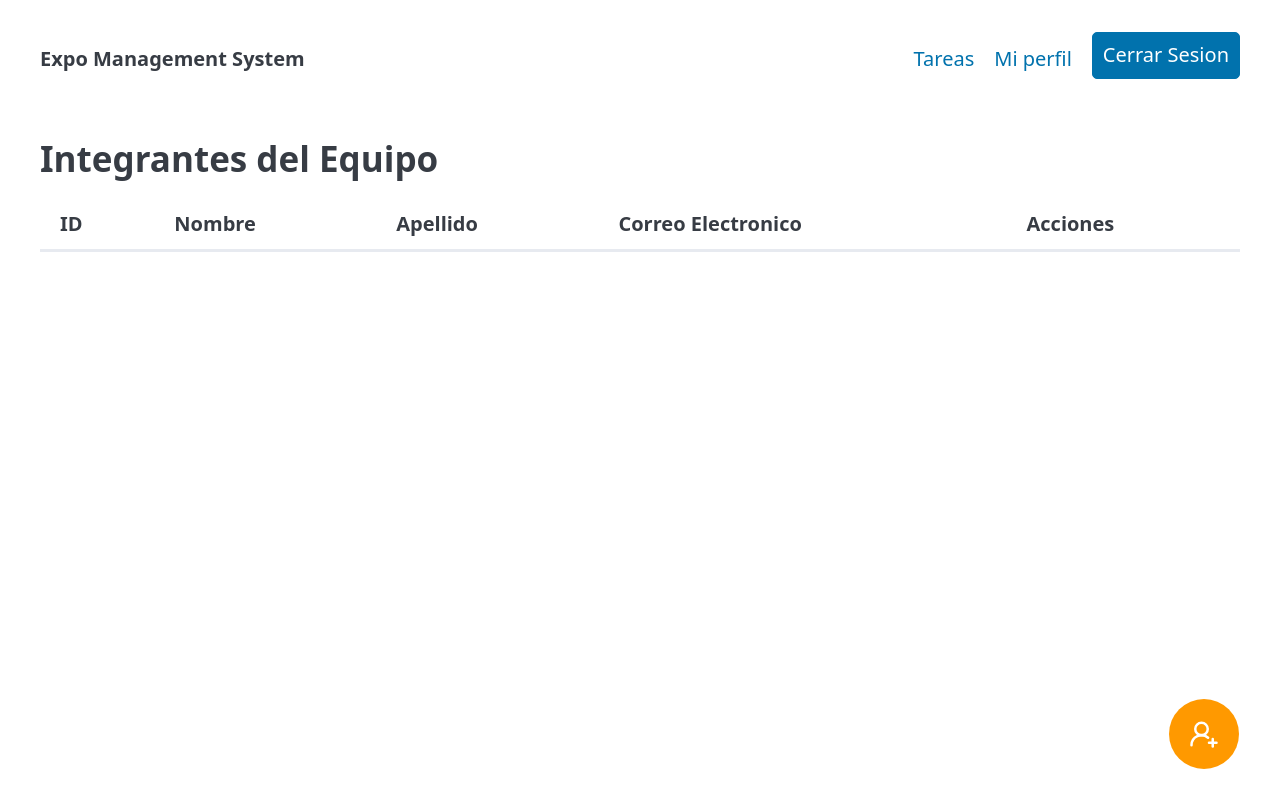
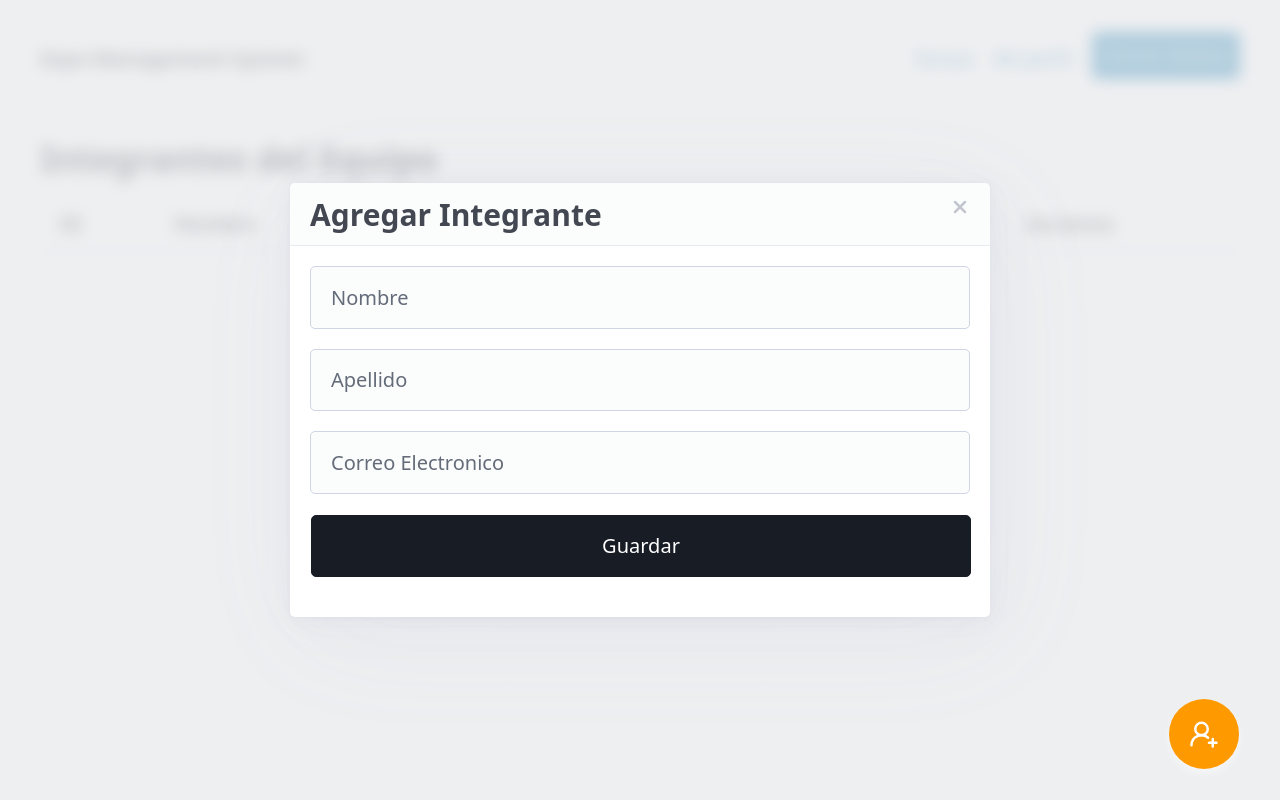
Before and after one commit to DioGiorno08/CrudWeb, a plain HTML site: page index.html in a window 1280 px wide. Drawn offline with nearby package versions, Linux system fonts and the light colour scheme; no server answers.

Commit message:
Cuadro de dialogo creado

```diff
--- a/index.html
+++ b/index.html
@@ -54,6 +54,24 @@
 
 
     </main>
+    <dialog id="mdAgregar" open="">
+        <article>
+            <header>
+            <a href="#" class="close" id="btnCerrar"></a>
+            <h3>Agregar Integrante</h3>
+        </header>
+            <form id="frmAgregar">
+                <input type="text" id="txtNombre" placeholder="Nombre" required>
+                <input type="text" id="txtApellido" placeholder="Apellido" required>
+                <input type="text" id="txtEmail" placeholder="Correo Electronico" required>
+
+
+                <button type="submit" class="contrast">Guardar</button>
+
+            </form>
+        </article>
+
+     </dialog>
 <button id="btnAgregar" class="add-button">
     <svg xmlns="http://www.w3.org/2000/svg" width="32" height="32" viewBox="0 0 24 24" fill="none" stroke="currentColor" stroke-width="2" stroke-linecap="round" stroke-linejoin="round" class="lucide lucide-user-round-plus-icon lucide-user-round-plus"><path d="M2 21a8 8 0 0 1 13.292-6"/><circle cx="10" cy="8" r="5"/><path d="M19 16v6"/><path d="M22 19h-6"/></svg>
 </button>
```
Also changed, not shown: mondal.html (added, +33 -0 lines).
